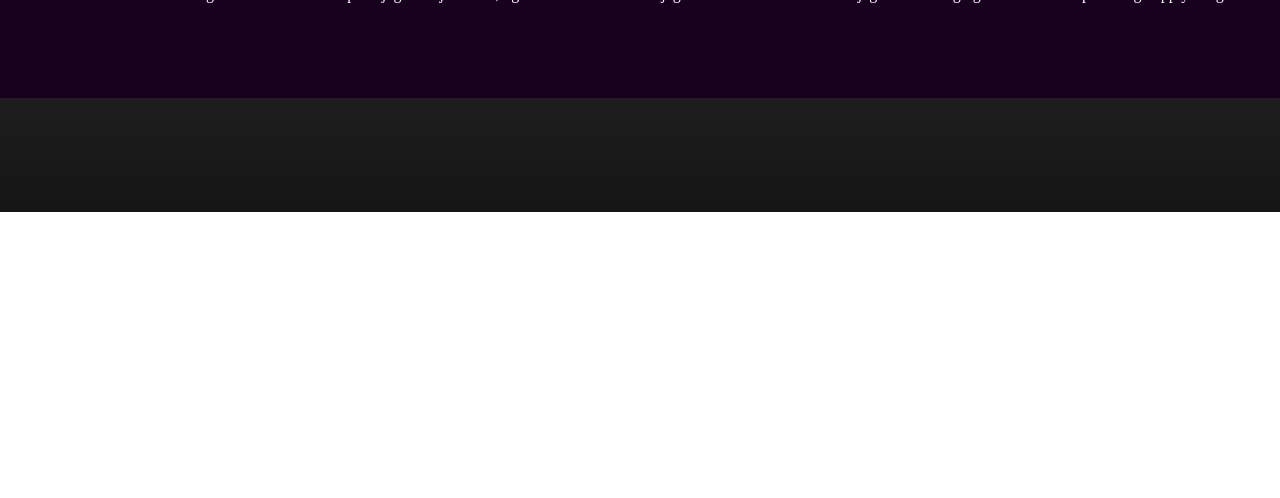
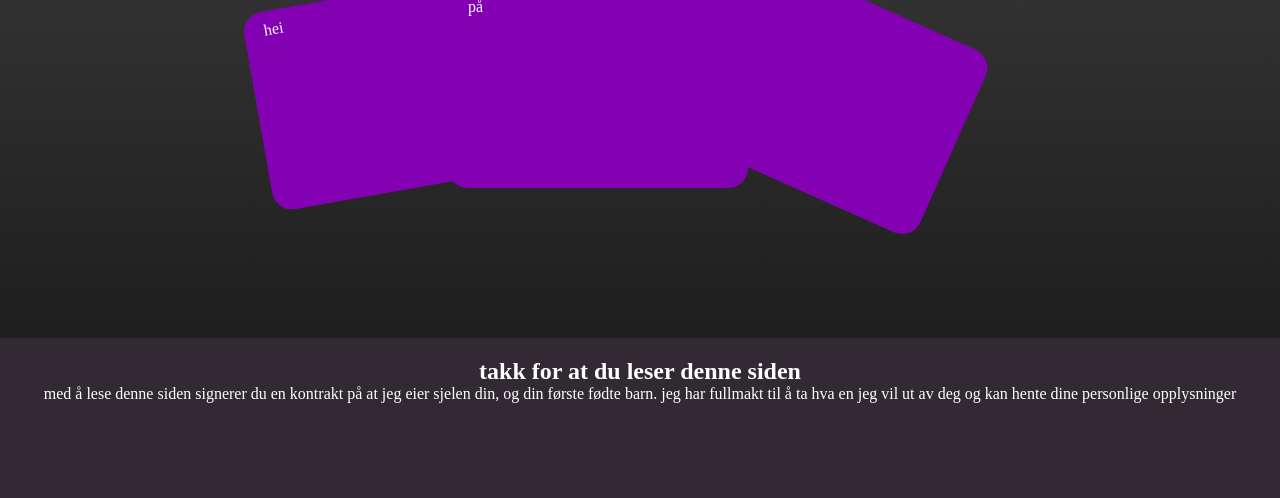
Before and after one commit to LeahJKH/Leah-information-site, a plain HTML site: page index.html in a window 1280 px wide. Shown: the part 588-1086 px from the top of the page. Before the commit the page ends 800 px from the top, so only its background shows below. Drawn offline with Linux system fonts and the light colour scheme.

Commit message:
making cards for some images

```diff
--- a/index.html
+++ b/index.html
@@ -1,6 +1,7 @@
 <!DOCTYPE html>
-<html>
+<html lang="no">
   <head>
+    <meta name="description" content="a page about Leah and general information about Leah">
     <title>Homepage</title>
     <link rel="stylesheet" href="style.css" />
   </head>
@@ -63,6 +64,18 @@
           </div>
         </div>
       </section>
+
+      <section id="card-pos">
+        <div id="c-1" class="card-pos-style">
+          <p>hei</p>
+        </div>
+        <div id="c-2" class="card-pos-style">
+          <p>på</p>
+        </div>
+        <div id="c-3" class="card-pos-style">
+          <p>dei</p>
+        </div>
+      </section>
   </main>
 
 <footer>
--- a/style.css
+++ b/style.css
@@ -7,7 +7,7 @@
 }
 body {
   background: rgb(132,0,179);
-background: linear-gradient(180deg, rgba(132,0,179,1) 0%, rgba(60,60,60,1) 37%, rgba(21,21,21,1) 100%);
+background: linear-gradient(180deg, rgb(68, 2, 93) 0%, rgba(60,60,60,1) 37%, rgba(21,21,21,1) 100%);
   min-height: 100vh;
 }
 a {
@@ -16,7 +16,7 @@ a {
 header, footer {
   text-align: center;
   width: 100%;
-  background-color: rgb(24, 1, 30);
+  background-color: rgb(49, 42, 50);
   height: 20vh;
   padding-top: 20px;
 }
@@ -52,3 +52,33 @@ header, footer {
   text-shadow: 0px 0px 3px black;
   width: 30%;
 }
+
+#card-pos {
+  position: relative;
+  height: 400px;
+  padding: 50px;
+}
+
+
+#c-1 {
+  position: absolute;
+  left: 20%;
+  rotate: -10deg;
+}
+#c-2 {
+  position: absolute;
+  left: 35%;
+}
+#c-3 {
+  position: absolute;
+  left: 52%;
+  rotate: 24deg;
+}
+.card-pos-style {
+  width: 300px;
+  height: 200px;
+  background-color: rgba(132,0,179,1);
+  border-radius: 20px;
+  padding: 10px 20px;
+  overflow: hidden;
+}
```
